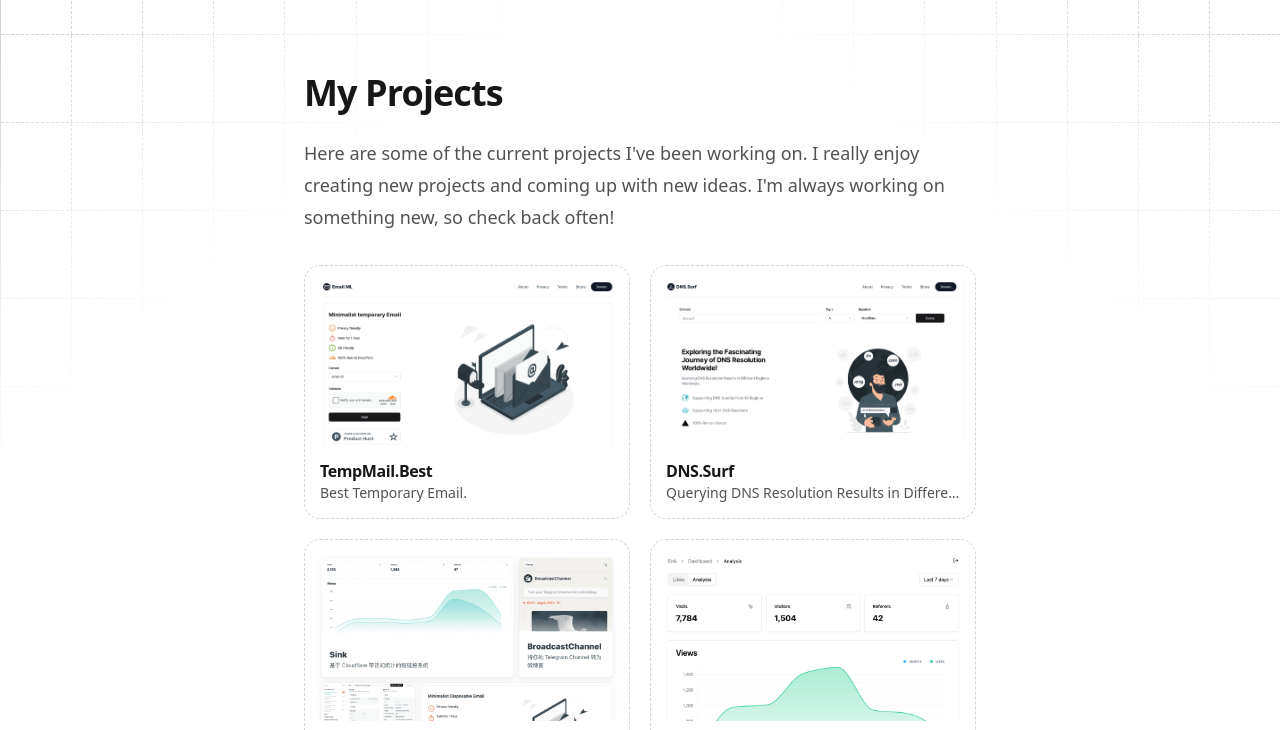
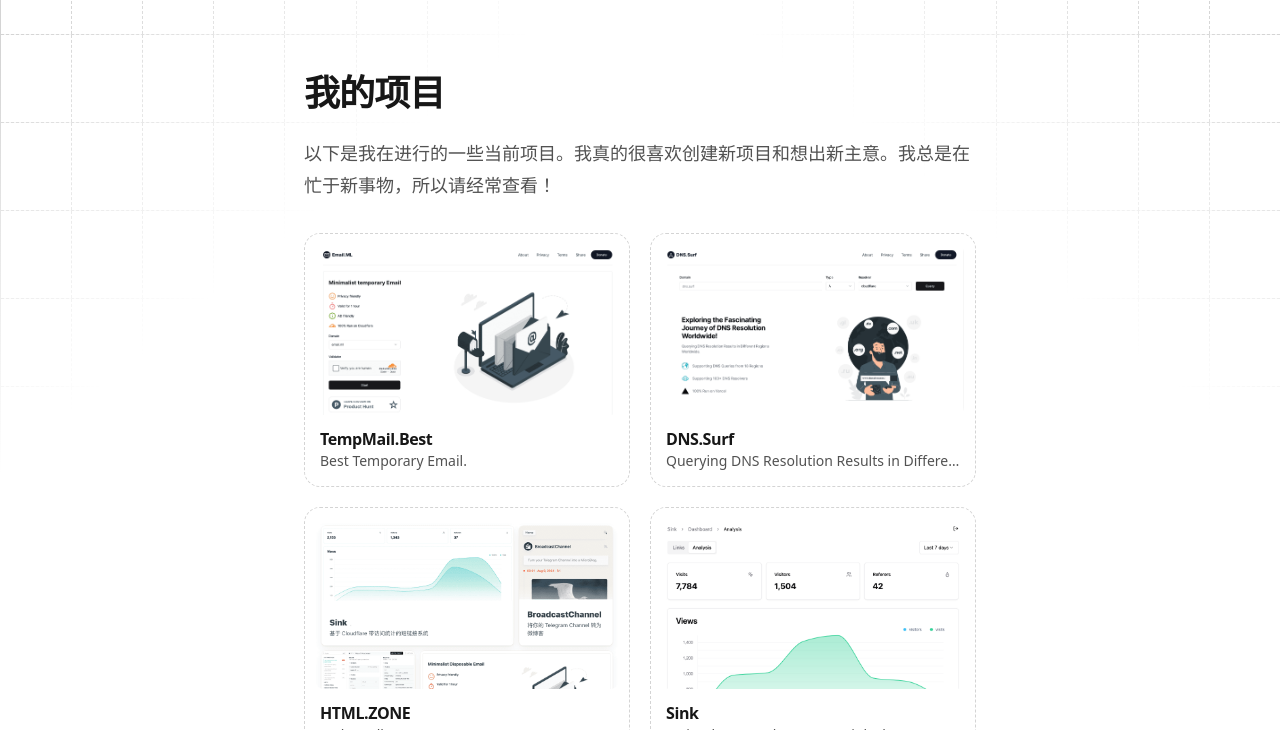
Before and after one commit to zhangyulingh/zyl, an Astro site: page /projects in a window 1280 px wide. Shown: the part 55-785 px from the top of the page. Built offline with nearby package versions, Linux system fonts and the light colour scheme; Astro itself is replaced by a stand-in of ours.

Commit message:
feat: update

```diff
--- a/src/pages/projects.astro
+++ b/src/pages/projects.astro
@@ -5,11 +5,11 @@
 import Layout from "../layouts/main.astro";
 ---
 
-<Layout title="My Projects">
+<Layout title="我的项目">
   <section class="relative z-20 max-w-2xl mx-auto my-12 px-7 lg:px-0">
     <PageHeading
-      title="My Projects"
-      description="Here are some of the current projects I've been working on. I really enjoy creating new projects and coming up with new ideas. I'm always working on something new, so check back often!"
+      title="我的项目"
+      description="以下是我在进行的一些当前项目。我真的很喜欢创建新项目和想出新主意。我总是在忙于新事物，所以请经常查看！"
     />
 
     <div
```
